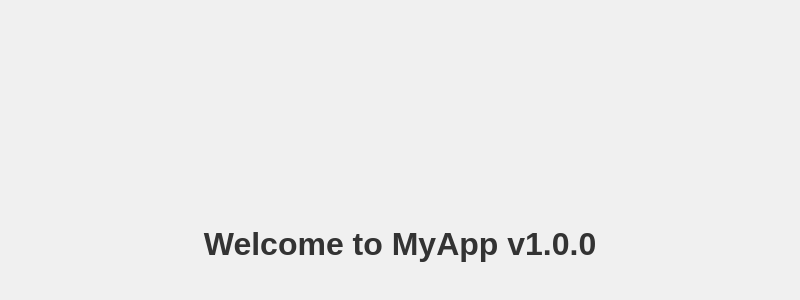
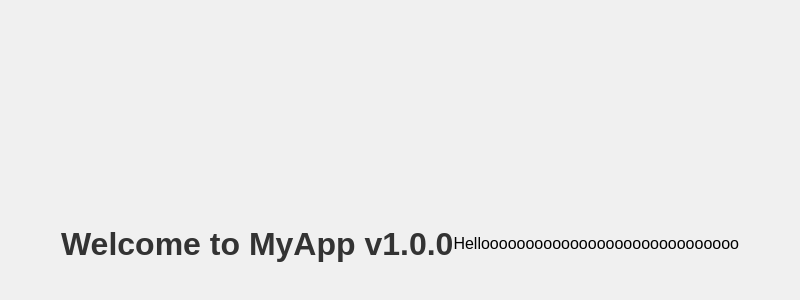
Before and after one commit to foxdevtime/foxpaw-launcher, an Electron app: page src/windows/main/index.html in a window 800 px wide. Shown: the part 156-456 px from the top of the page. Drawn offline with Linux system fonts and the light colour scheme.

Commit message:
UPD v1.0.1-BETA: test ver2

```diff
--- a/package.json
+++ b/package.json
@@ -1,6 +1,6 @@
 {
   "name": "debug-only",
-  "version": "1.0.1",
+  "version": "1.0.1-BETA",
   "main": "src/preload/main.js",
   "scripts": {
     "start": "electron .",
--- a/src/windows/main/index.html
+++ b/src/windows/main/index.html
@@ -19,5 +19,6 @@
 </head>
 <body>
 <h1>Welcome to MyApp v1.0.0</h1>
+<p>Hellooooooooooooooooooooooooooooo</p>
 </body>
 </html>
```
